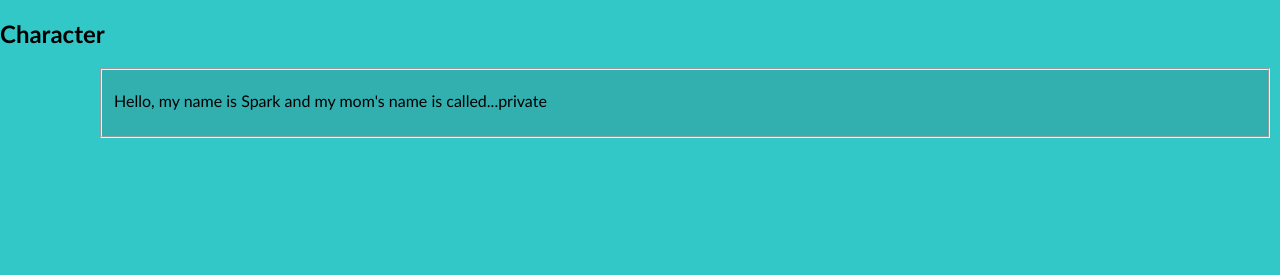
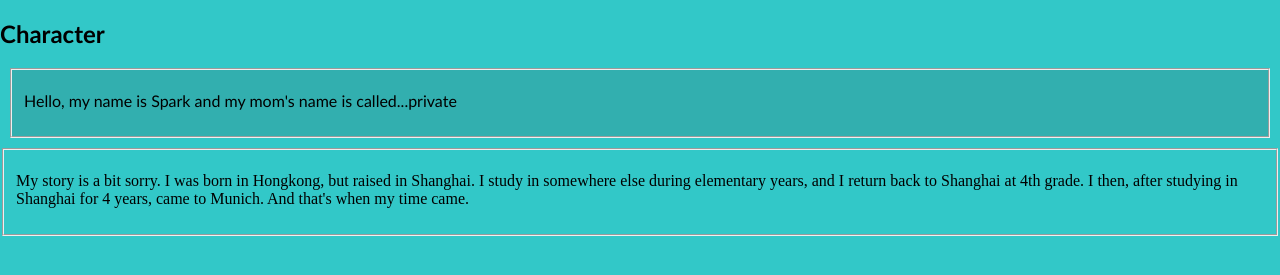
Before and after one commit to SparkChen0408/My-First-One, a plain HTML site: page index.html in a window 1280 px wide. Shown: the part 63-338 px from the top of the page. Drawn offline with Linux system fonts and the light colour scheme.

Commit message:
Update index.html

```diff
--- a/index.html
+++ b/index.html
@@ -12,6 +12,14 @@
 <p class="word">Hello, my name is Spark and my mom's name is called...private</p>
 
 
+</fieldset>
+
+<fieldset>
+
+<p>My story is a bit sorry. I was born in Hongkong, but raised in Shanghai.
+I study in somewhere else during elementary years, and I return back to Shanghai at 4th grade.
+I then, after studying in Shanghai for 4 years, came to Munich. And that's when my time came.
+</p>
 </fieldset>
 
 </body>
@@ -32,8 +40,7 @@ Body{
 	background-color: rgb(50, 175, 175);
 	margin: 10px;
 	border-color: rgb(90, 175, 175)
-	margin-right: 100px;
-	margin-left: 100px;
+	margin: 0 100 0 100;
 }
 h2{
 	padding: auto;
```
